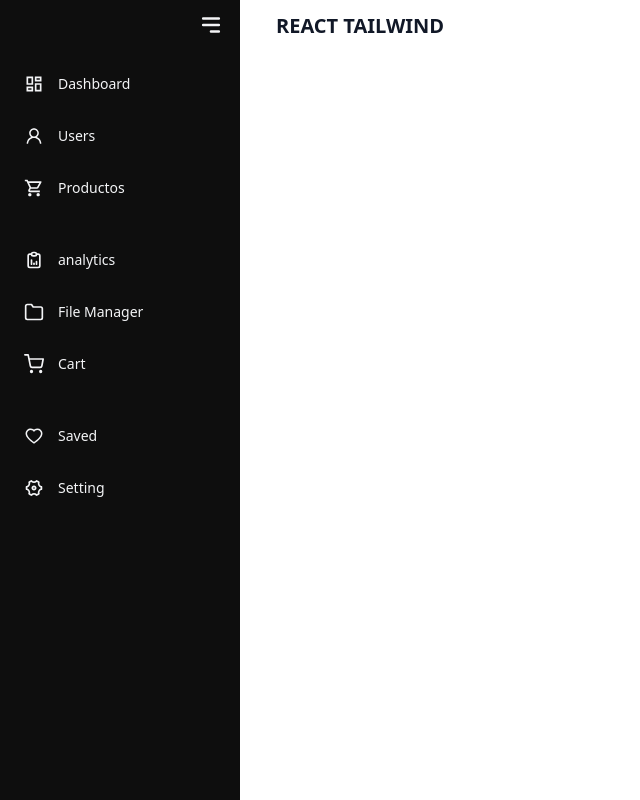
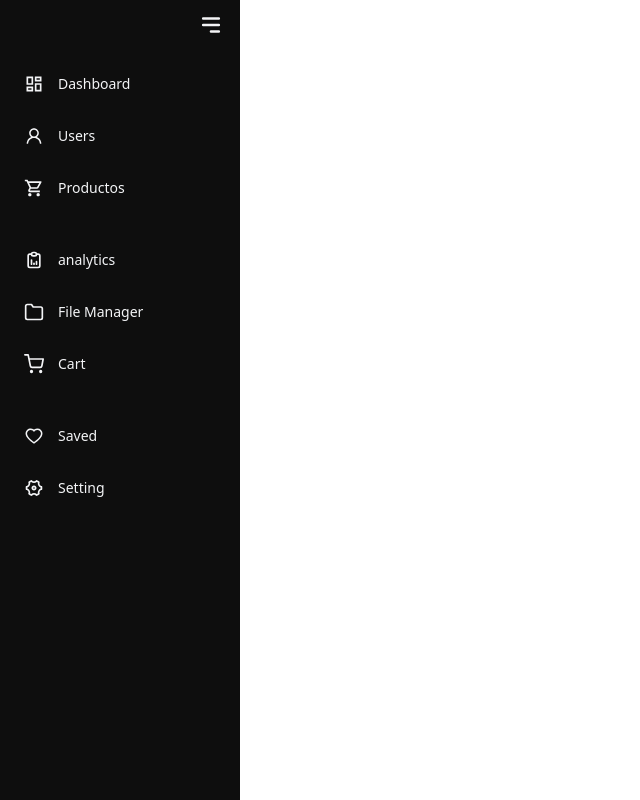
Before and after one commit to SaulQE/react-ecommerce-frontend, a React (Vite) app: page / in a window 1280 px wide. Shown: the whole page, without its empty margins (0-640 px from the left). Built offline with nearby package versions, Linux system fonts and the light colour scheme.

Commit message:
change main sidebar

```diff
--- a/src/components/dashboard/Sidebar.jsx
+++ b/src/components/dashboard/Sidebar.jsx
@@ -22,12 +22,10 @@ export const Sidebar = () => {
 	const [open, setOpen] = useState(true);
 
 	return (
-		<>
-			<section className='flex gap-6'>
 		<div
-					className={`bg-[#0e0e0e] min-h-screen ${
+			className={`bg-[#0e0e0e] h-screen ${
 				open ? 'w-60' : 'w-16'
-					} duration-500 text-gray-100 px-4`}
+			} duration-500 text-gray-100 px-4 flex-shrink-0`}
 		>
 			<div className='py-3 flex justify-end'>
 				<HiMenuAlt3
@@ -67,11 +65,6 @@ export const Sidebar = () => {
 				))}
 			</div>
 		</div>
-				<div className='m-3 text-xl text-gray-900 font-semibold'>
-					REACT TAILWIND
-				</div>
-			</section>
-		</>
 	);
 };
 
```
Lines whose indentation alone changed are shown as unchanged.
